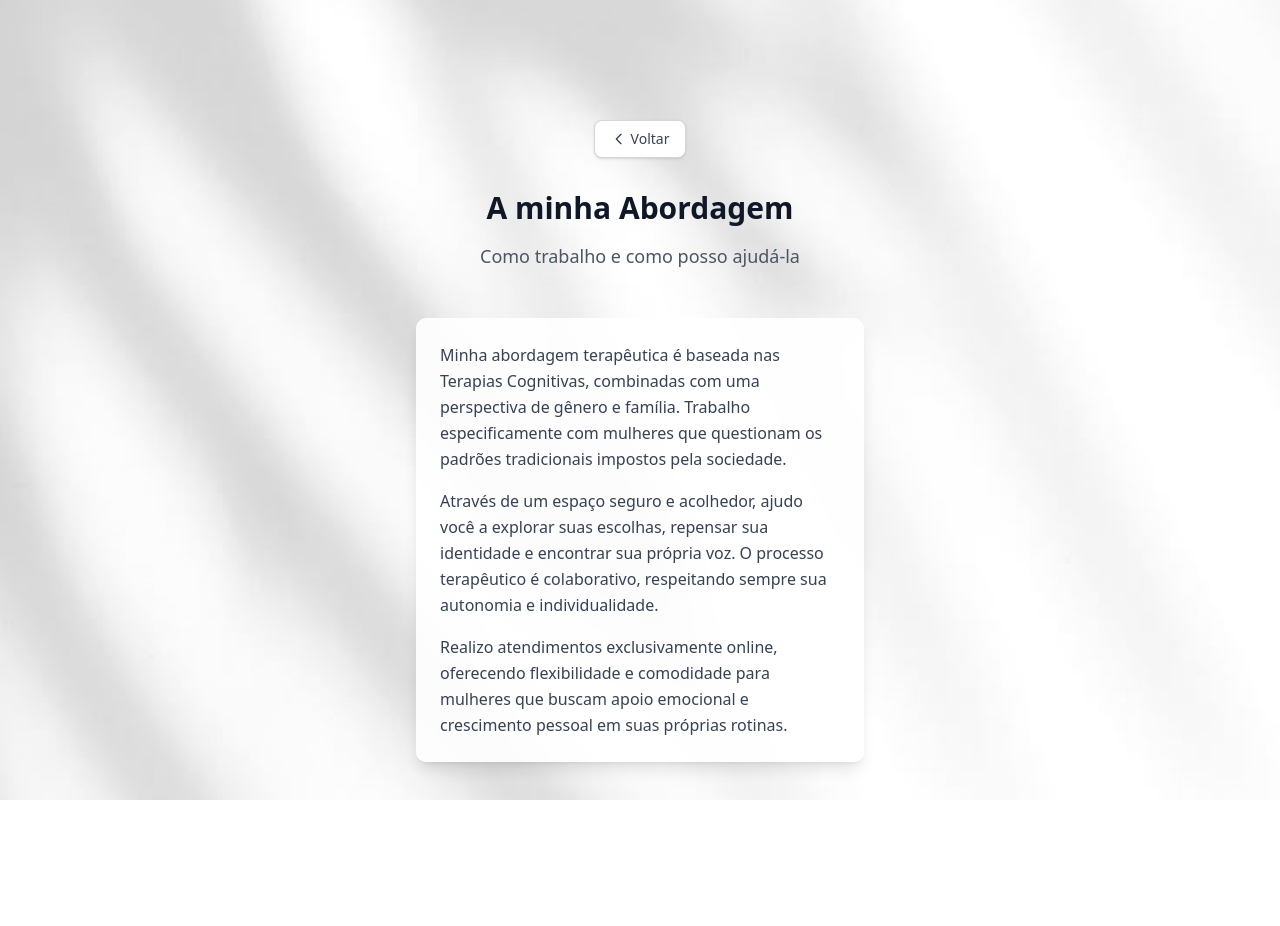
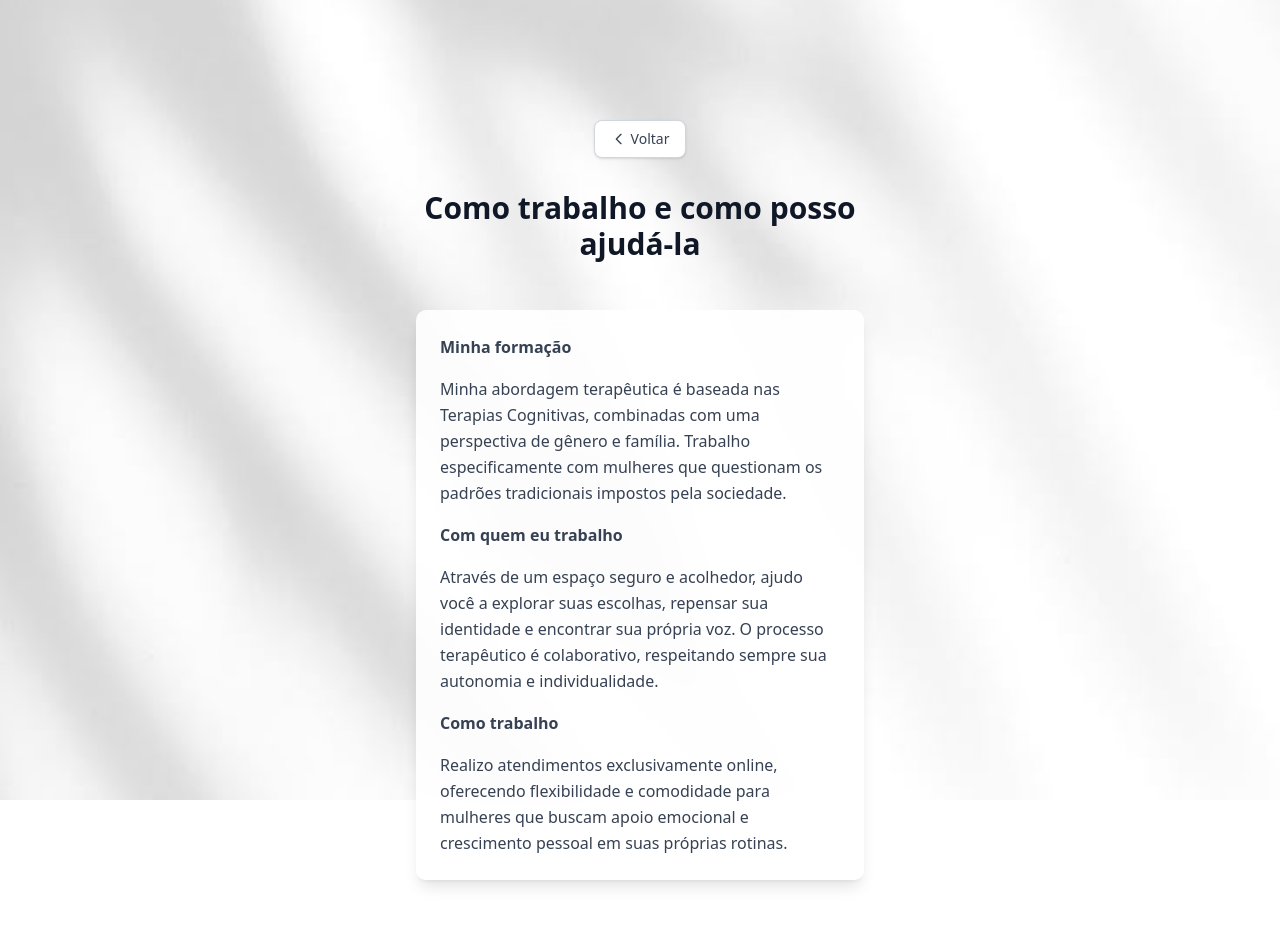
Before and after one commit to mathieugrac/portfolio-ariane, a Next.js app: page /abordagem in a window 1280 px wide. Shown: the top 926 px of the page. Built offline with nearby package versions, Linux system fonts and the light colour scheme.

Commit message:
Update LinkedIn URL and WhatsApp message, make h3 elements bold on Abordagem page

```diff
--- a/src/app/abordagem/page.tsx
+++ b/src/app/abordagem/page.tsx
@@ -42,16 +42,14 @@ export default function AbordagemPage() {
             {/* Page Title */}
             <div className="text-center mb-12">
               <h1 className="text-3xl font-bold text-gray-900 mb-4">
-                A minha Abordagem
+              Como trabalho e como posso ajudá-la
               </h1>
-              <p className="text-gray-600 text-lg">
-                Como trabalho e como posso ajudá-la
-              </p>
             </div>
 
             {/* Main Content */}
             <div className="bg-white/90 backdrop-blur-sm rounded-lg p-6 shadow-lg">
               <div className="prose prose-gray max-w-none">
+                <h3 className="text-gray-700 leading-relaxed mb-4 font-bold">Minha formação</h3>
                 <p className="text-gray-700 leading-relaxed mb-4">
                   Minha abordagem terapêutica é baseada nas Terapias Cognitivas,
                   combinadas com uma perspectiva de gênero e família. Trabalho
@@ -59,6 +57,7 @@ export default function AbordagemPage() {
                   impostos pela sociedade.
                 </p>
 
+                <h3 className="text-gray-700 leading-relaxed mb-4 font-bold">Com quem eu trabalho</h3>
                 <p className="text-gray-700 leading-relaxed mb-4">
                   Através de um espaço seguro e acolhedor, ajudo você a explorar
                   suas escolhas, repensar sua identidade e encontrar sua própria
@@ -66,11 +65,19 @@ export default function AbordagemPage() {
                   sua autonomia e individualidade.
                 </p>
 
+                <h3 className="text-gray-700 leading-relaxed mb-4 font-bold">Como trabalho</h3>
                 <p className="text-gray-700 leading-relaxed">
                   Realizo atendimentos exclusivamente online, oferecendo flexibilidade
                   e comodidade para mulheres que buscam apoio emocional e crescimento
                   pessoal em suas próprias rotinas.
                 </p>
+
+
+
+
+
+
+
               </div>
             </div>
           </div>
--- a/src/components/sections/MainSection.tsx
+++ b/src/components/sections/MainSection.tsx
@@ -6,7 +6,7 @@ export default function MainSection() {
   const handleWhatsAppClick = () => {
     // WhatsApp link - you can customize the phone number and message
     const phoneNumber = process.env.NEXT_PUBLIC_WHATSAPP_NUMBER || "351912384883"; // Fallback for development
-    const message = "Olá! Gostaria de saber mais sobre suas consultas de psicologia.";
+    const message = "Olá! É Ariane. Gostaria de saber mais sobre você e como posso ajudar. Pode me contar o que te motivou a buscar terapia?";
     const whatsappUrl = `https://wa.me/${phoneNumber}?text=${encodeURIComponent(message)}`;
     window.open(whatsappUrl, '_blank');
   };
@@ -66,7 +66,7 @@ export default function MainSection() {
         </a>
 
         <a
-          href="https://linkedin.com/in/ariane-bochi"
+          href="https://www.linkedin.com/in/ariane-bochi-6a1310a8/"
           target="_blank"
           rel="noopener noreferrer"
           className="text-gray-400 hover:text-gray-600 transition-colors duration-200"
```
Also changed, not shown: 1 other file (tests, documents, lock files or other folders).
